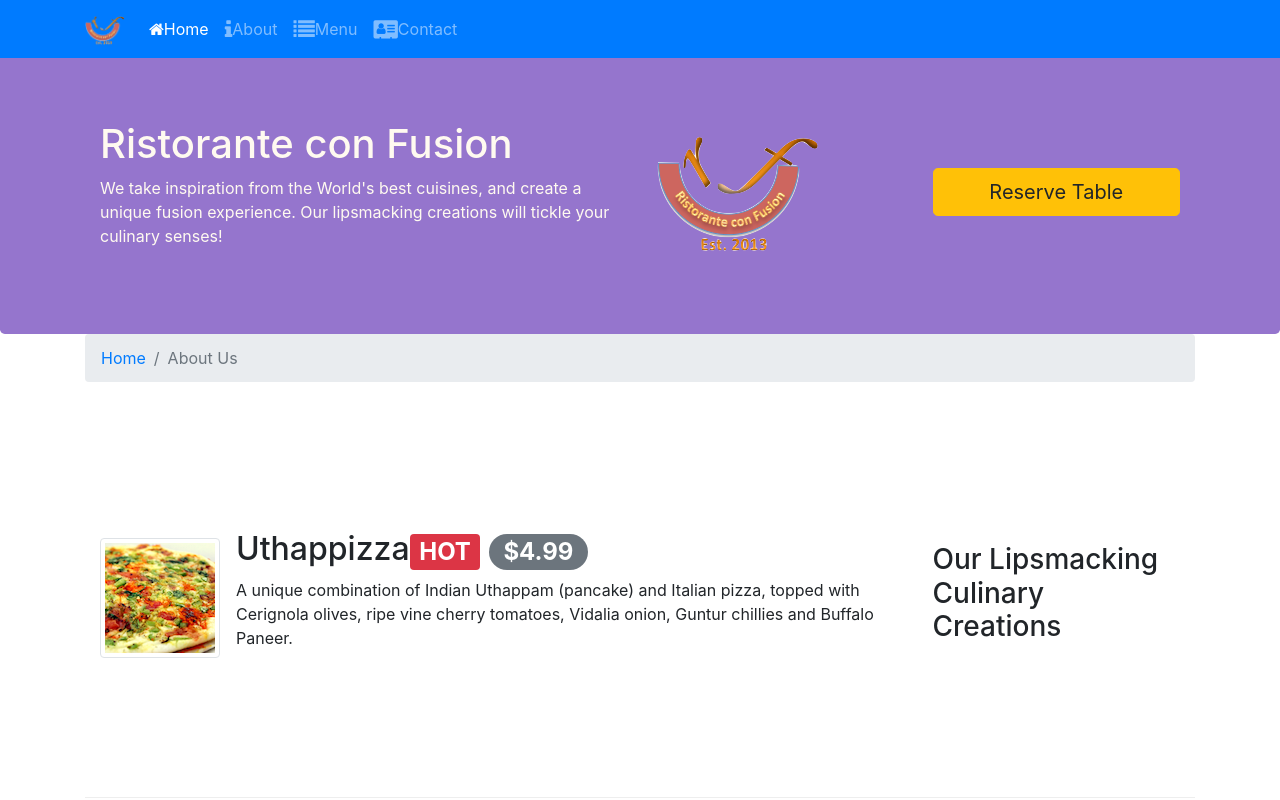
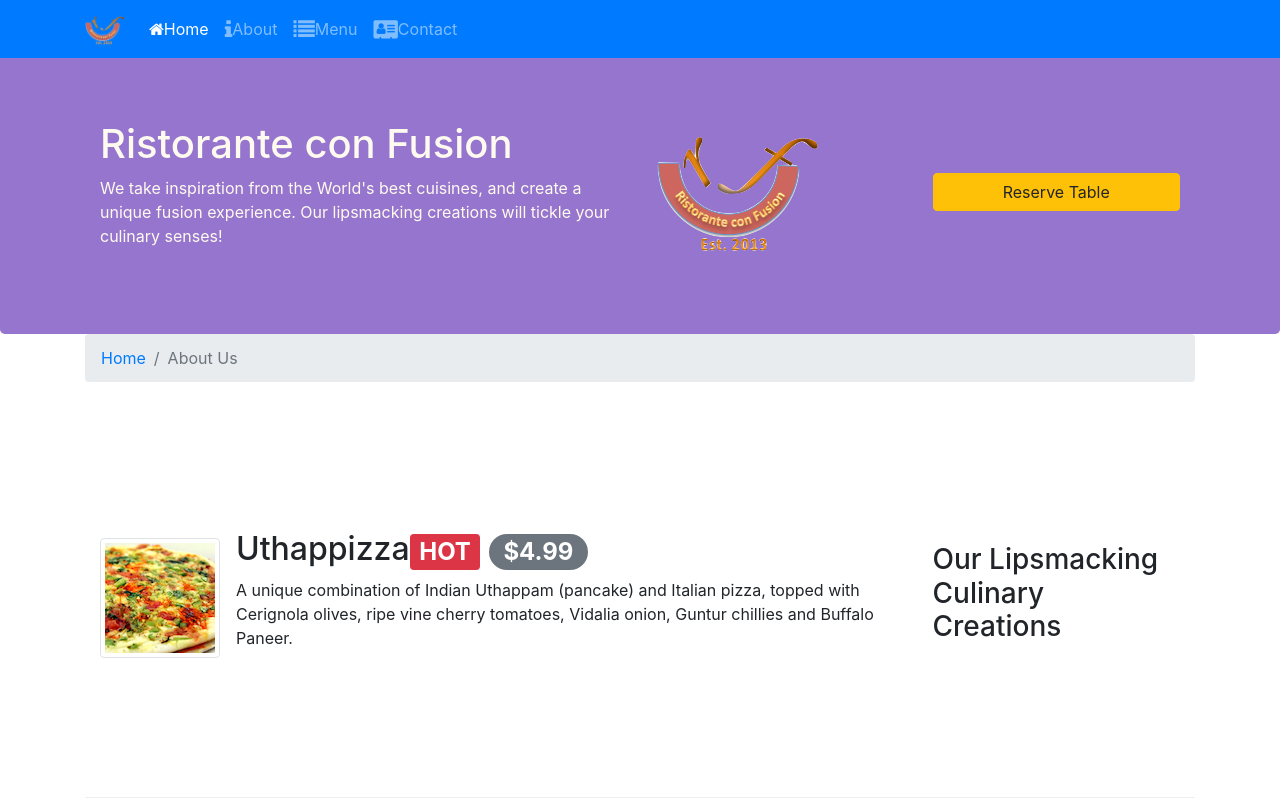
Before and after one commit to ChetanBhargav/HTML-CSS--SASS-practice, a website: page index.html in a window 1280 px wide. Shown: the top 800 px of the page. Drawn offline with nearby package versions, Linux system fonts and the light colour scheme.

Commit message:
last touch to the home page

```diff
--- a/index.html
+++ b/index.html
@@ -44,8 +44,8 @@
                 <div class="col-12 col-sm align-self-center">
                     <img src="img/logo.png" class="img-fluid">
                 </div>
-                <div class="col-12 col-sm-3  align-self-center">
-                <button type="button" class="btn btn-warning btn-lg btn-block">Reserve Table</button>
+                <div class="col-12 col-md-3 col-sm-4  align-self-center">
+                <button type="button" class="btn  btn-block btn-warning ">Reserve Table</button>
                 </div>
             </div>
         </div>
@@ -117,7 +117,7 @@
 
     <div class="card">
         <div class="row  justify-content-md-center">
-            <div class="col-12  col-sm-6 ">
+            <div class="col-12  col-sm col-md-6 ">
                  <h2 class="card-header" > Reserve a Table</h2>
             <div class="card-body">
                 <form>
@@ -172,7 +172,7 @@
                           </div>
                         <div class ="col-12  col-sm ">
                      <button type="button" class="btn btn-primary"> Reserve </button>
-                   </div>
+                         </div>
 
                     </div>
 
```
